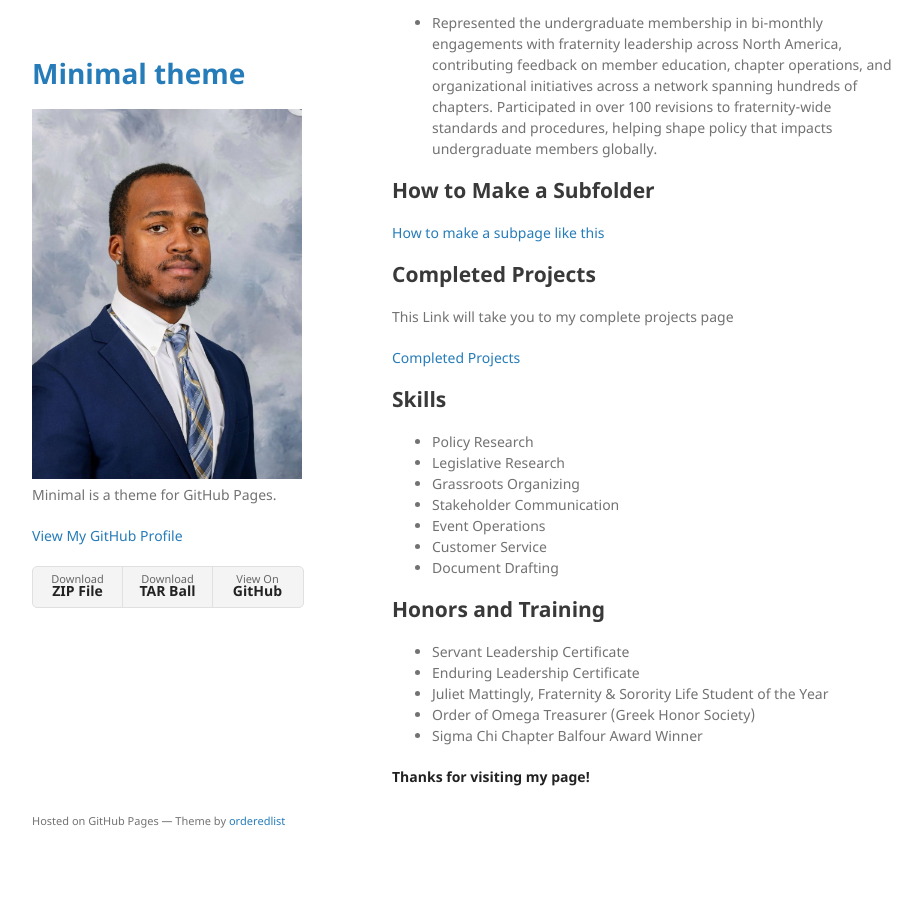
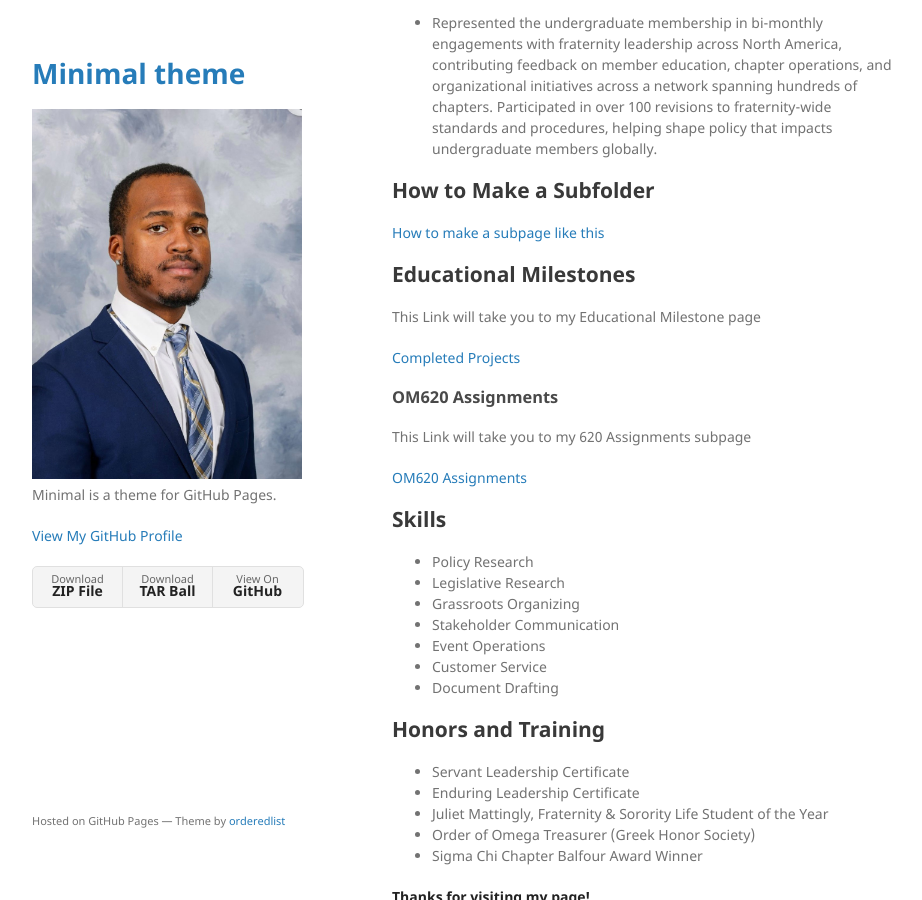
Before and after one commit to Zllewis1/Zllewis1.github.io, a Jekyll site: the page built from index.md, in a window 1280 px wide and 900 px high, scrolled down 2150 px. Shown: the whole window, without its empty margins (178-1100 px from the left). Built offline with Jekyll 4.4.1, drawn with Linux system fonts in a browser that asks for light colours; our own code applies the rules of GitHub Pages for plain Markdown files; before the commit the page ends 3007 px from its top, so only the background shows below that.

Commit message:
Update index.md

```diff
--- a/index.md
+++ b/index.md
@@ -72,11 +72,17 @@ Email: Zacharylew777@gmail.com
 
 [How to make a subpage like this](https://zllewis1.github.io/portfolio-guide/)
 
-## Completed Projects
+## Educational Milestones
 
-This Link will take you to my complete projects page
+This Link will take you to my Educational Milestone page
 
 [Completed Projects](https://zllewis1.github.io/Projects-Folder/)
+
+### OM620 Assignments
+
+This Link will take you to my 620 Assignments subpage
+
+[OM620 Assignments](https://zllewis1.github.io/OM620Assignments/)
 
 ## Skills
 
```
